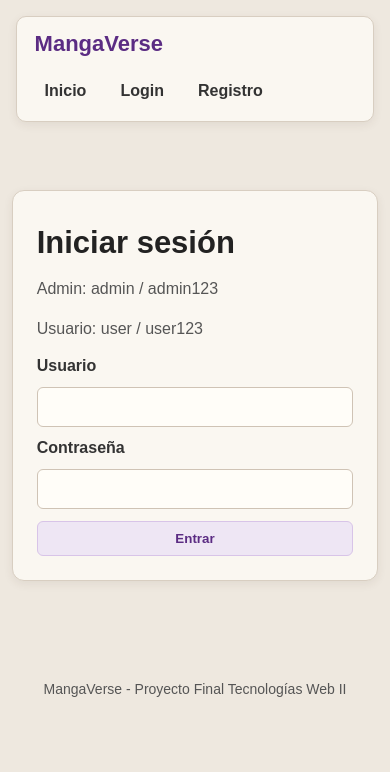
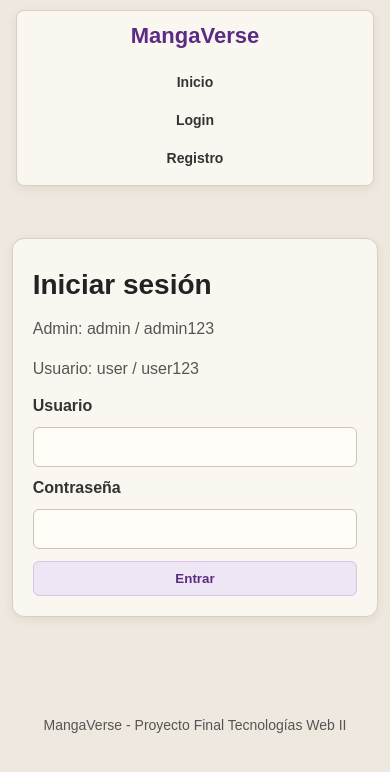
Before and after one commit to orianaflores-sys/catalogoMangas, a React (Vite) app: page /login in a window 390 px wide. Shown: the top 772 px of the page. Built offline with nearby package versions, Linux system fonts and the light colour scheme.

Commit message:
Mejorar catalogo favoritos y responsive

```diff
--- a/src/index.css
+++ b/src/index.css
@@ -668,3 +668,174 @@ td {
   margin-top: auto;
   width: fit-content;
 }
+
+.results-count {
+  font-size: 14px;
+  color: #665f57;
+  margin: 12px 0 18px;
+  font-weight: 600;
+}
+
+.empty-favorites {
+  background: #faf7f1;
+  border: 1px solid #d8cec1;
+  border-radius: 12px;
+  padding: 28px;
+  text-align: center;
+  box-shadow: 0 3px 10px rgba(73, 54, 40, 0.08);
+}
+
+.empty-favorites h2 {
+  color: #5b2c83;
+  margin-top: 0;
+}
+
+.empty-favorites a {
+  display: inline-block;
+  margin-top: 12px;
+  background: #eee6f4;
+  color: #5b2c83;
+  border: 1px solid #d8c4e8;
+  padding: 9px 15px;
+  border-radius: 6px;
+}
+
+.empty-favorites a:hover {
+  background: #e3d5ef;
+  color: #442061;
+}
+
+.favorite-item {
+  display: flex;
+  flex-direction: column;
+}
+
+.favorite-item .manga-card {
+  flex: 1;
+}
+
+@media (max-width: 900px) {
+  .navbar-spaced {
+    justify-content: center;
+  }
+
+  .brand {
+    width: 100%;
+    text-align: center;
+  }
+
+  .nav-links {
+    justify-content: center;
+  }
+
+  .home-hero {
+    grid-template-columns: 1fr;
+  }
+
+  .home-hero-images {
+    grid-template-columns: repeat(4, 1fr);
+  }
+
+  .hero-manga-card img {
+    height: 180px;
+  }
+}
+
+@media (max-width: 650px) {
+  main {
+    width: 94%;
+    padding-top: 18px;
+  }
+
+  .navbar {
+    margin: 10px auto;
+    padding: 12px;
+  }
+
+  .nav-links {
+    gap: 8px;
+  }
+
+  .nav-links a,
+  .nav-links button,
+  .navbar button {
+    font-size: 14px;
+    padding: 7px 10px;
+  }
+
+  .home-hero,
+  .hero,
+  .catalog-hero,
+  .page-header,
+  .catalog-tools,
+  .form-card,
+  .detail-card,
+  .empty-favorites {
+    padding: 20px;
+  }
+
+  .home-hero-images {
+    grid-template-columns: repeat(2, 1fr);
+  }
+
+  .hero-manga-card img {
+    height: 190px;
+  }
+
+  h1 {
+    font-size: 28px;
+  }
+
+  h2 {
+    font-size: 22px;
+  }
+
+  .filter-buttons button {
+    font-size: 14px;
+    padding: 8px 10px;
+  }
+
+  .manga-image-box {
+    height: 260px;
+  }
+
+  .form-actions {
+    flex-direction: column;
+    align-items: flex-start;
+  }
+
+  .form-actions button,
+  .form-actions a {
+    width: 100%;
+    text-align: center;
+  }
+}
+
+@media (max-width: 420px) {
+  .home-hero-images {
+    grid-template-columns: 1fr 1fr;
+  }
+
+  .hero-manga-card img {
+    height: 160px;
+  }
+
+  .manga-image-box {
+    height: 240px;
+  }
+
+  .navbar {
+    border-radius: 8px;
+  }
+
+  .nav-links {
+    width: 100%;
+  }
+
+  .nav-links a,
+  .nav-links button,
+  .navbar button {
+    width: 100%;
+    text-align: center;
+  }
+}
--- a/src/pages/Favoritos.tsx
+++ b/src/pages/Favoritos.tsx
@@ -1,4 +1,5 @@
 import { useEffect, useState } from 'react'
+import { Link } from 'react-router-dom'
 import { Helmet } from 'react-helmet-async'
 import MangaCard from '../components/MangaCard'
 import {
@@ -15,6 +16,12 @@ function Favoritos() {
   }, [])
 
   function handleRemove(id: number) {
+    const confirmRemove = window.confirm('¿Deseas quitar este manga de favoritos?')
+
+    if (!confirmRemove) {
+      return
+    }
+
     removeFavoriteManga(id)
     setFavorites(getFavoriteMangas())
   }
@@ -27,25 +34,51 @@ function Favoritos() {
           name="description"
           content="Lista de mangas favoritos guardados por el usuario."
         />
+        <meta
+          property="og:title"
+          content="Favoritos | MangaVerse"
+        />
+        <meta
+          property="og:description"
+          content="Mangas y cómics guardados por el usuario como favoritos."
+        />
       </Helmet>
 
       <section className="page-header">
         <h1>Mis favoritos</h1>
 
         <p>
-          Aquí se muestran los mangas que agregaste a tu lista de favoritos.
+          Aquí puedes revisar los mangas o cómics que agregaste a tu lista
+          para consultarlos después.
         </p>
       </section>
 
       {favorites.length === 0 && (
-        <p className="info-message">
-          Todavía no agregaste mangas a favoritos.
+        <section className="empty-favorites">
+          <h2>No tienes favoritos todavía</h2>
+
+          <p>
+            Explora el catálogo y guarda los títulos que quieras revisar más adelante.
           </p>
+
+          <Link to="/catalogo">
+            Ir al catálogo
+          </Link>
+        </section>
       )}
+
+      {favorites.length > 0 && (
+        <>
+          <p className="results-count">
+            Favoritos guardados: {favorites.length}
+          </p>
 
           <section className="manga-grid">
             {favorites.map(manga => (
-          <div key={manga.id}>
+              <div
+                key={manga.id}
+                className="favorite-item"
+              >
                 <MangaCard manga={manga} />
 
                 <button
@@ -58,6 +91,8 @@ function Favoritos() {
               </div>
             ))}
           </section>
+        </>
+      )}
     </main>
   )
 }
```
Lines whose indentation alone changed are shown as unchanged.
